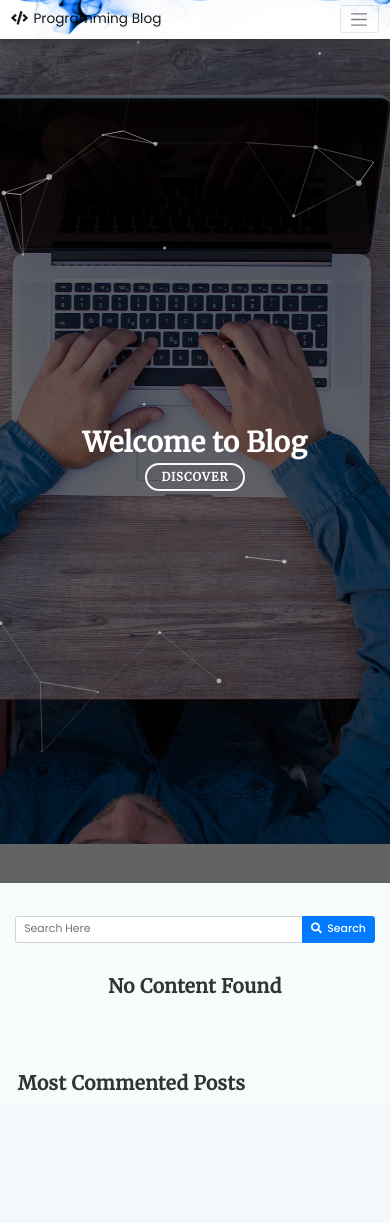
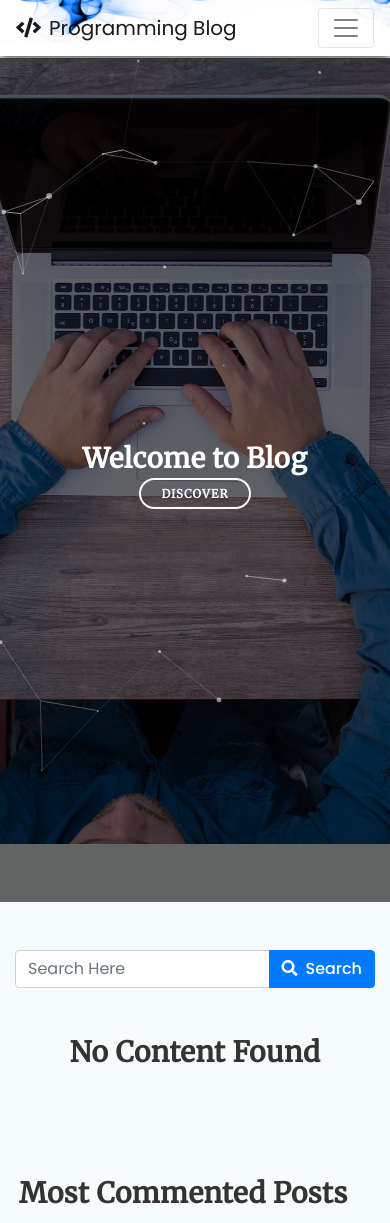
Before and after one commit to AmarjotSingh21/DjangoBlog, a Django app: page / in a window 390 px wide. Before the commit the page ends 1091 px from the top, so only its background shows below. Run offline with Django 3.2, Linux system fonts and the light colour scheme; data that the repository does not hold is empty; some libraries are stand-ins or nearby versions.

Commit message:
deleted style changes

```diff
--- a/static/style.css
+++ b/static/style.css
@@ -396,29 +396,3 @@ aside .list-group-item{
 	0%{transform: translateX(10vw);opacity: 0;}
 	100%{transform: translateX(0vw);opacity: 1;}
 }
-
-@media (max-width: 576px) {
-  html,body{
-    font-size: 2.8vw;
-  }
-}
-/*
- */
-/*
-@media (max-width: 992px) {
-	html {
-    font-size: 1.5vw;
-  }
-  body{
-  	font-size: 1rem;
-  }
-}
-
-@media (max-width: 1200px) {
-	html {
-    font-size: 1.2vw;
-  }
-  body{
-  	font-size: 1rem;
-  }
-} */
```
